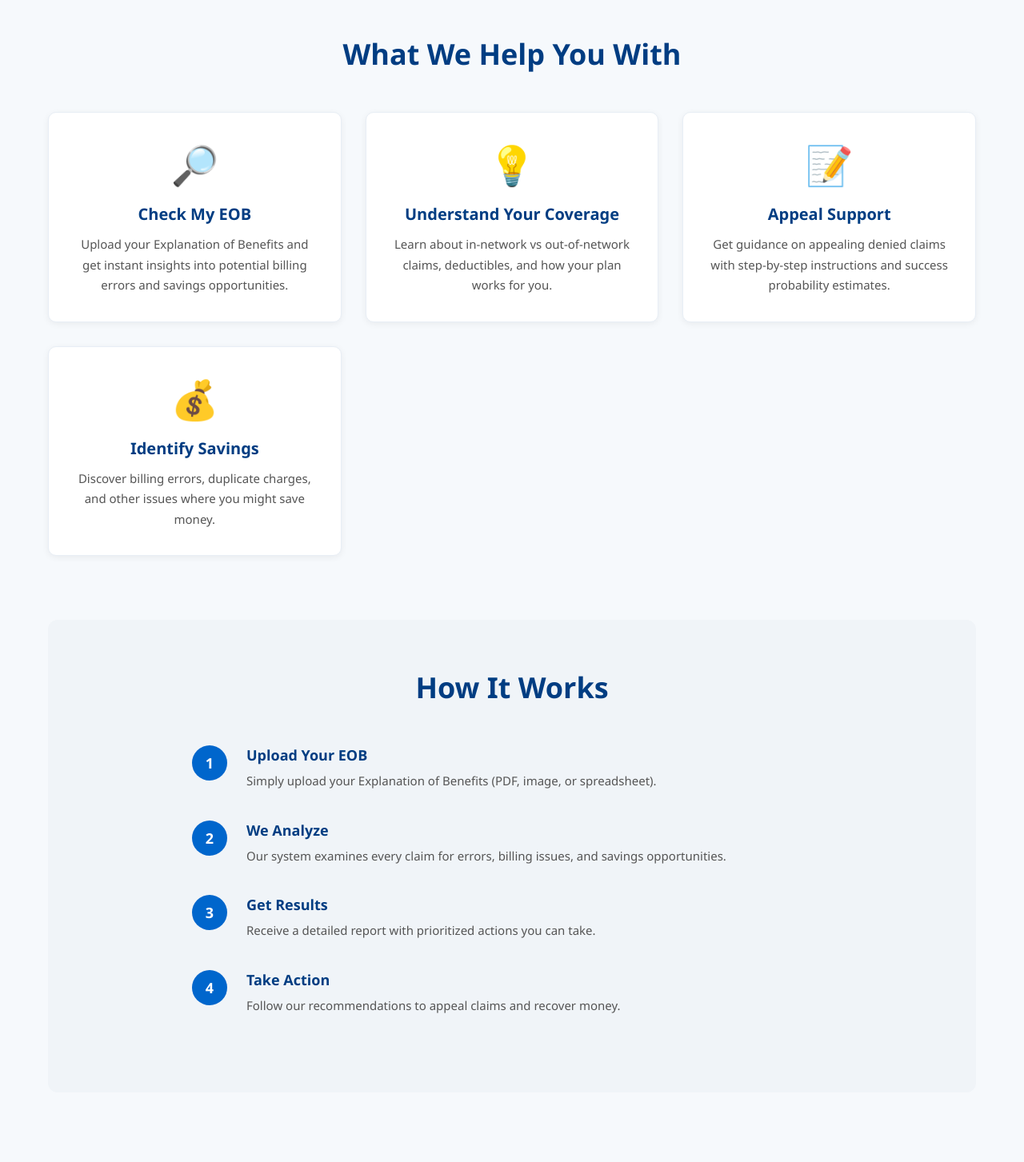
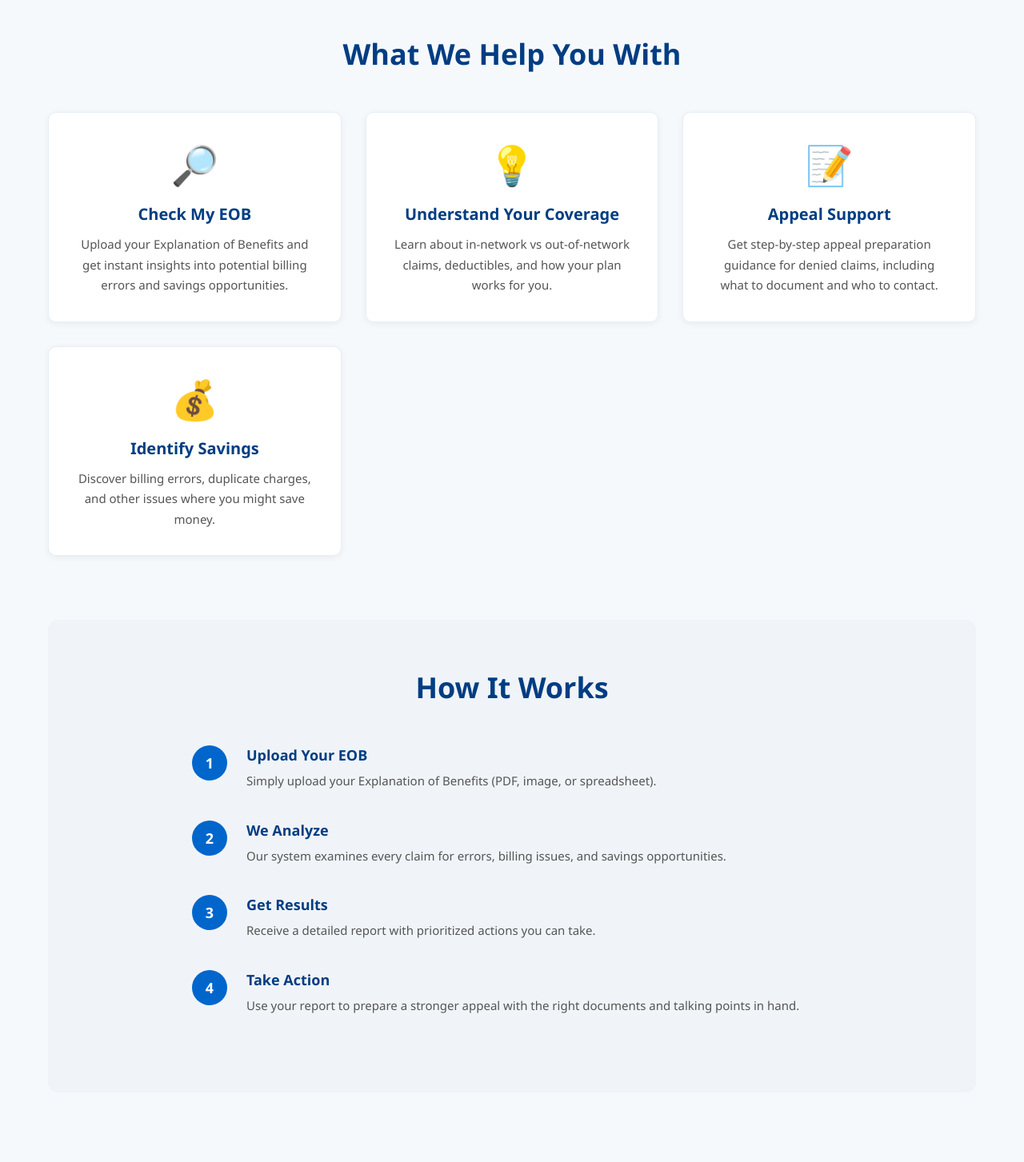
Before and after one commit to buckz1lla/lower-my-medical-bills-frontend, a Next.js app in the folder nextjs-app/: page / in a window 1280 px wide. Shown: the part 537-1990 px from the top of the page at 80% size. Built offline with nearby package versions, Linux system fonts and the light colour scheme.

Commit message:
Phase 5: Update homepage to appeal-prep-assistant posture

```diff
--- a/nextjs-app/src/app/page.js
+++ b/nextjs-app/src/app/page.js
@@ -1,13 +1,13 @@
 import Link from "next/link";
 
 export const metadata = {
-  title: "Lower My Medical Bills - Free EOB Review & Billing Error Finder",
+  title: "Lower My Medical Bills - Free EOB Analyzer & Appeal Prep Tool",
   description:
-    "Upload your Explanation of Benefits to find billing errors, duplicate charges, and overcharges in minutes. Free analysis, pay only to unlock templates.",
+    "Upload your Explanation of Benefits to spot potential billing errors and get the documents you need to prepare a stronger appeal. Free analysis.",
   alternates: { canonical: "https://www.lowermymedicalbills.com" },
   openGraph: {
-    title: "Lower My Medical Bills - Free EOB Review",
-    description: "Find billing errors in your EOB for free. Unlock appeal templates to dispute charges.",
+    title: "Lower My Medical Bills - Free EOB Analyzer & Appeal Prep",
+    description: "Spot potential billing errors in your EOB for free. Unlock appeal prep documents to dispute charges.",
     url: "https://www.lowermymedicalbills.com",
     siteName: "Lower My Medical Bills",
     type: "website",
@@ -51,8 +51,8 @@ export default function Home() {
             <div className="feature-icon">&#128221;</div>
             <h4>Appeal Support</h4>
             <p>
-              Get guidance on appealing denied claims with step-by-step
-              instructions and success probability estimates.
+                Get step-by-step appeal preparation guidance for denied claims,
+                including what to document and who to contact.
             </p>
           </div>
           <div className="feature-card">
@@ -103,7 +103,8 @@ export default function Home() {
             <div className="step-content">
               <h4>Take Action</h4>
               <p>
-                Follow our recommendations to appeal claims and recover money.
+                 Use your report to prepare a stronger appeal with the right
+                 documents and talking points in hand.
               </p>
             </div>
           </li>
```
